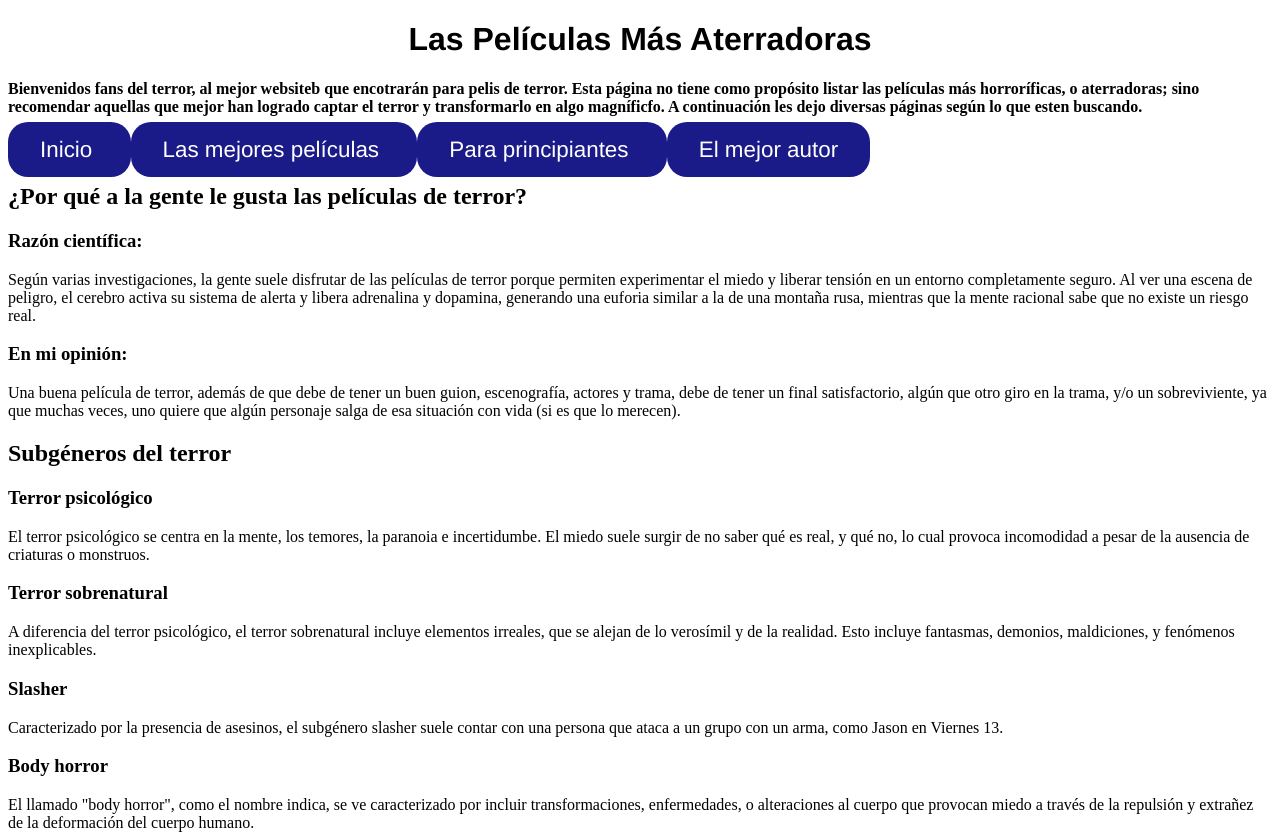
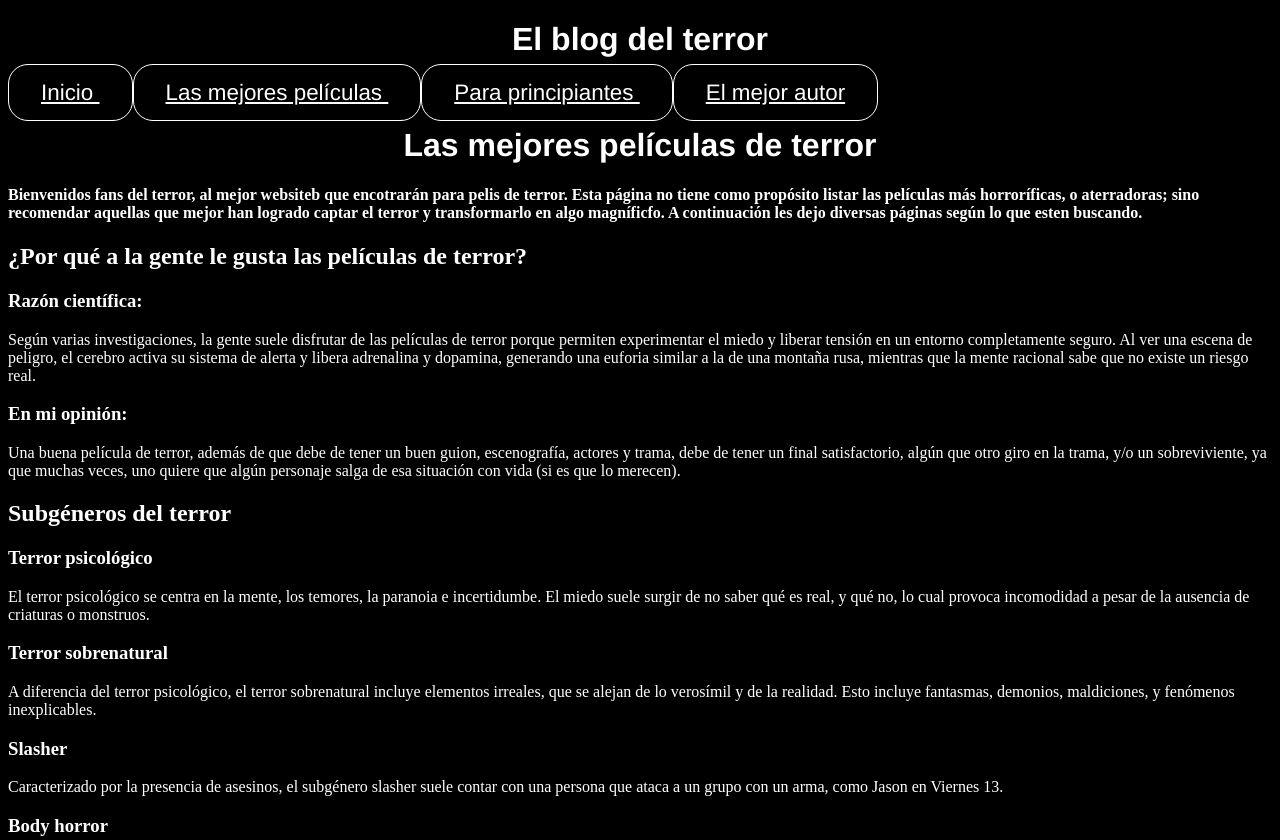
Before and after one commit to Lautaro-Crespo/TP-Final-Crespo-Lautaro-4-D, a plain HTML site: page index.html in a window 1280 px wide. Shown: the top 840 px of the page. Drawn offline with Linux system fonts and the light colour scheme.

Commit message:
Cambios a CSS

```diff
--- a/index.html
+++ b/index.html
@@ -8,10 +8,8 @@
 </head>
 <body>
     <header>
-        <h1> Las Películas Más Aterradoras</h1>
-       <h4> Bienvenidos fans del terror, al mejor websiteb que encotrarán para pelis de terror. Esta página no tiene como propósito listar las películas más horroríficas, o aterradoras; sino recomendar aquellas que mejor han logrado captar el terror y transformarlo en algo magníficfo. A continuación les dejo diversas páginas según lo que esten buscando. </h4>
-
-         <nav>
+      <h1> El blog del terror </h1>
+       <nav>
 
             <a href="index.html" class="boton"> Inicio </a>
              <a href=Top5.html class="boton"> Las mejores películas </a>
@@ -19,6 +17,10 @@
                <a href=Stephen-King.html class="boton"> El mejor autor </a>
 
     </nav>
+
+        <h1> Las mejores películas de terror</h1>
+       <h4> Bienvenidos fans del terror, al mejor websiteb que encotrarán para pelis de terror. Esta página no tiene como propósito listar las películas más horroríficas, o aterradoras; sino recomendar aquellas que mejor han logrado captar el terror y transformarlo en algo magníficfo. A continuación les dejo diversas páginas según lo que esten buscando. </h4>
+
 
     </header>
   <main>
--- a/style.css
+++ b/style.css
@@ -3,17 +3,24 @@ h1{
     font-family: 'Franklin Gothic Medium', 'Arial Narrow', Arial, sans-serif;
 }
 .boton{
-    background-color: rgb(26, 26, 136);
-    border: none;
+    background-color: rgb(0, 0, 0);
+    border: 1px solid white;
     color: #fff;
     padding: 15px 32px;
-    text-decoration: none;
     font-size: 1.4rem;
     font-family: 'Franklin Gothic Medium', 'Arial Narrow', Arial, sans-serif;
-    text-align: center;
-    gap: 20px;
+    justify-content: center;
+    gap: 35px;
     border-radius: 20px;
 }
 .boton:hover {
-    background-color: rgb(85, 85, 219);
+    background-color: rgb(127, 18, 18);
 }
+head{
+    background-color:black;
+    color:white
+}
+body{
+    background-color: black;
+    color: white;
+}
```
Also changed, not shown: Películas-para-principiantes.html (+7 -4 lines).
